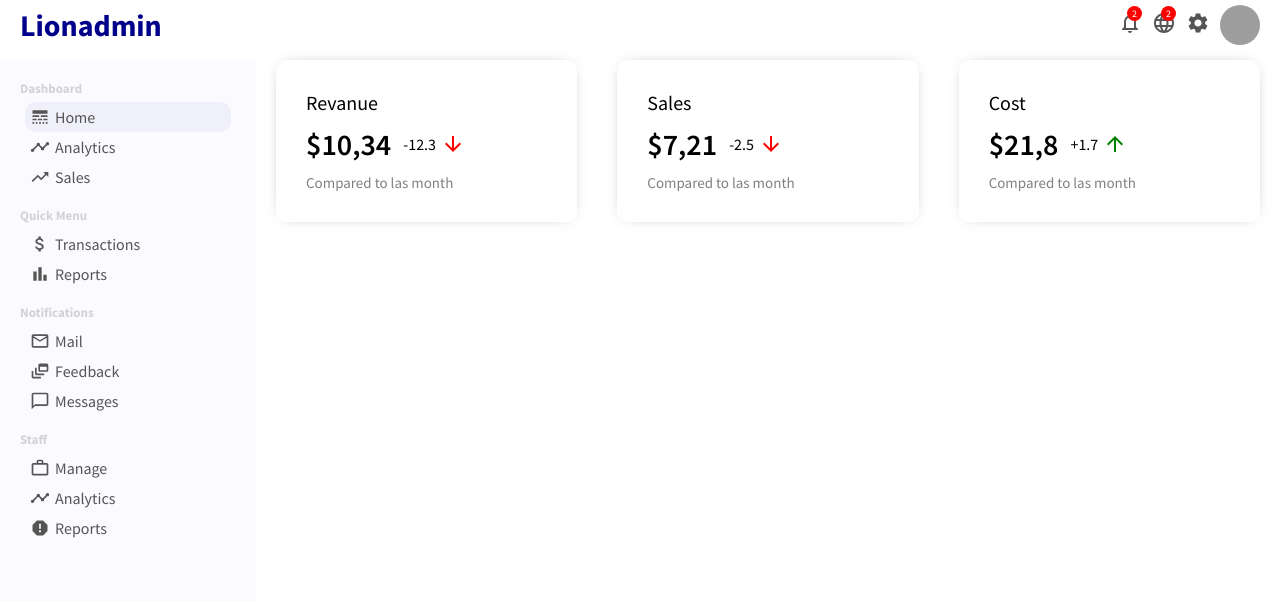
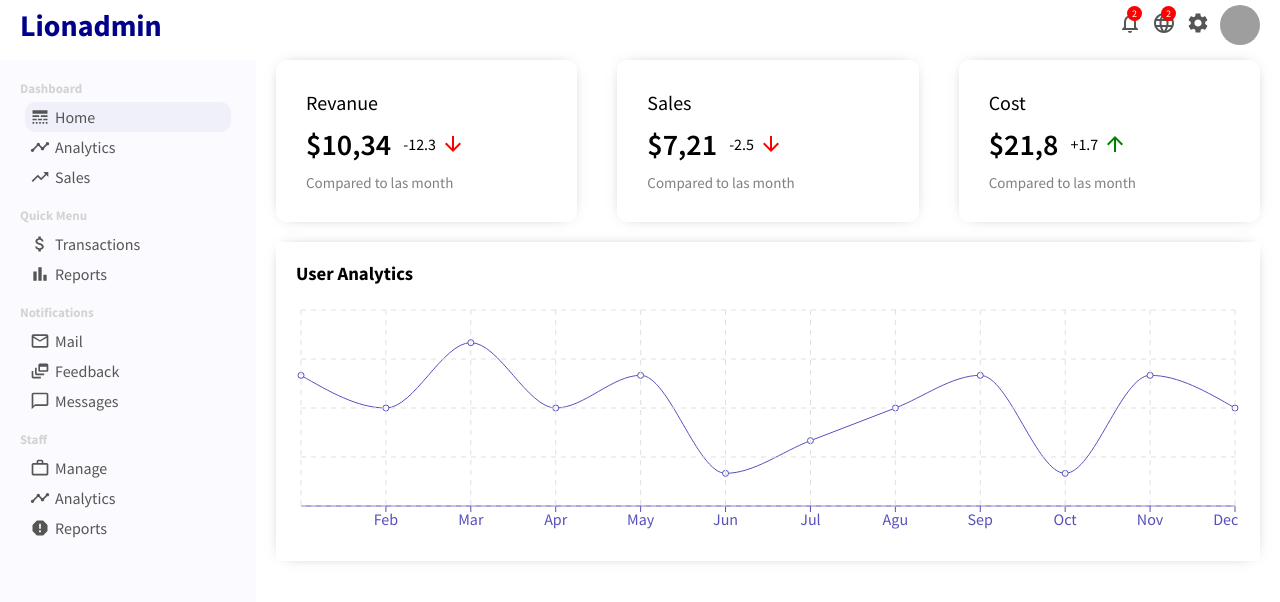
Before and after one commit to JesusLeonChavez/lionadmin, a React (Create React App) app: page / in a window 1280 px wide. Shown: the top 602 px of the page. Built offline with nearby package versions, Linux system fonts and the light colour scheme; grey boxes are pictures that could not be loaded.

Commit message:
add: add component chart and add librarie recharts

```diff
--- /dev/null
+++ b/src/components/chart/Chart.jsx
@@ -0,0 +1,31 @@
+import React from "react";
+
+//Styles
+import "./chart.css";
+
+//Libraries
+import {
+  LineChart,
+  Line,
+  XAxis,
+  CartesianGrid,
+  Tooltip,
+  ResponsiveContainer,
+} from "recharts";
+
+export default function Chart({title, data, dataKey, grid}) {
+  return (
+    <div className="chart">
+      <h3 className="chartTitle">{title}</h3>
+      <ResponsiveContainer width="100%" aspect={4 / 1}>
+        <LineChart data={data}>
+          <XAxis dataKey="name" stroke="#5550bd" />
+          <Line type="monotone" dataKey={dataKey} stroke="#5550bd" />
+          <Tooltip />
+          {grid && <CartesianGrid stroke="#e0dfdf" strokeDasharray="5 5"/>}
+          {/* <YAxis /> */}
+        </LineChart>
+      </ResponsiveContainer>
+    </div>
+  );
+}
--- /dev/null
+++ b/src/components/chart/chart.css
@@ -0,0 +1,10 @@
+.chart{
+    margin: 20px;
+    padding: 20px;
+    -webkit-box-shadow: 0px 0px 15px -10px rgba(0, 0, 0, 0.75);
+    box-shadow: 0px 0px 15px -10px rgba(0, 0, 0, 0.75)
+}
+
+.chartTitle{
+    margin-bottom: 20px;
+}
--- /dev/null
+++ b/src/dummyData.js
@@ -0,0 +1,50 @@
+export const userData = [
+    {
+      name: "Jan",
+      "Active User": 4000,
+    },
+    {
+      name: "Feb",
+      "Active User": 3000,
+    },
+    {
+      name: "Mar",
+      "Active User": 5000,
+    },
+    {
+      name: "Apr",
+      "Active User": 3000,
+    },
+    {
+      name: "May",
+      "Active User": 4000,
+    },
+    {
+      name: "Jun",
+      "Active User": 1000,
+    },
+    {
+      name: "Jul",
+      "Active User": 2000,
+    },
+    {
+      name: "Agu",
+      "Active User": 3000,
+    },
+    {
+      name: "Sep",
+      "Active User": 4000,
+    },
+    {
+      name: "Oct",
+      "Active User": 1000,
+    },
+    {
+      name: "Nov",
+      "Active User": 4000,
+    },
+    {
+      name: "Dec",
+      "Active User": 3000,
+    },
+  ];
--- a/src/pages/home/Home.jsx
+++ b/src/pages/home/Home.jsx
@@ -2,15 +2,19 @@ import React from 'react'
 
 //Components
 import FeaturedInfo from "../../components/featuredinfo/FeaturedInfo"
-
+import Chart from '../../components/chart/Chart'
 
 //Styles
 import "./home.css"
+
+//Data
+import {userData} from "../../dummyData"
 
 export default function Home() {
     return (
         <div className='home'>
             <FeaturedInfo />
+            <Chart data={userData} title="User Analytics" grid dataKey="Active User"/>
         </div>
     )
 }
```
